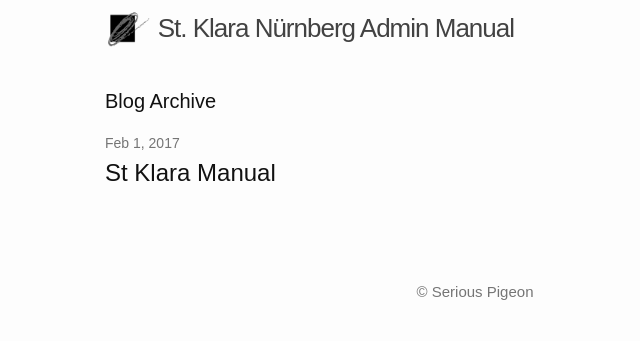
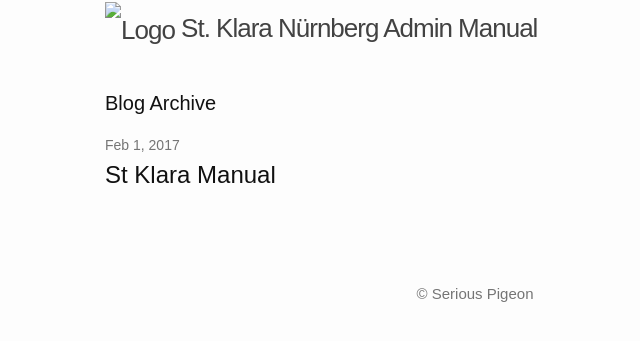
Before and after one commit to thisisgene/st-klara-admin-manual, a Jekyll site: the page built from archives.md, in a window 1280 px wide. Shown: the top 341 px of the page, without its empty margins (165-805 px from the left). Built offline with Jekyll 4.4.1, drawn with Linux system fonts in a browser that asks for light colours.

Commit message:
Changed logo path

```diff
--- a/_includes/header.html
+++ b/_includes/header.html
@@ -3,7 +3,7 @@
   <div class="wrapper">
 
     <a class="site-title" href="{{ "/" | relative_url }}">
-      <img src="../assets/logo.png" alt="Logo">
+      <img src="assets/logo.png" alt="Logo">
       {{ site.title | escape }}</a>
 
     <!-- <nav class="site-nav">
```
